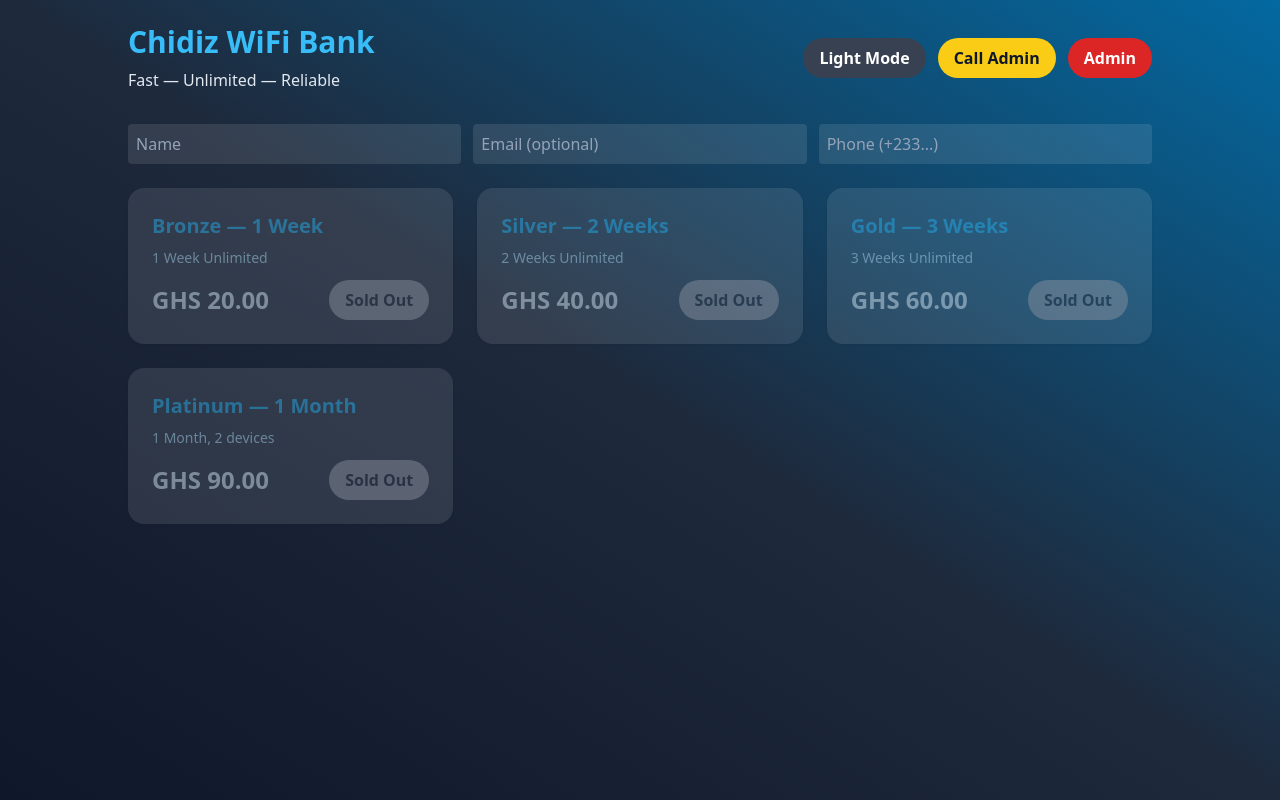
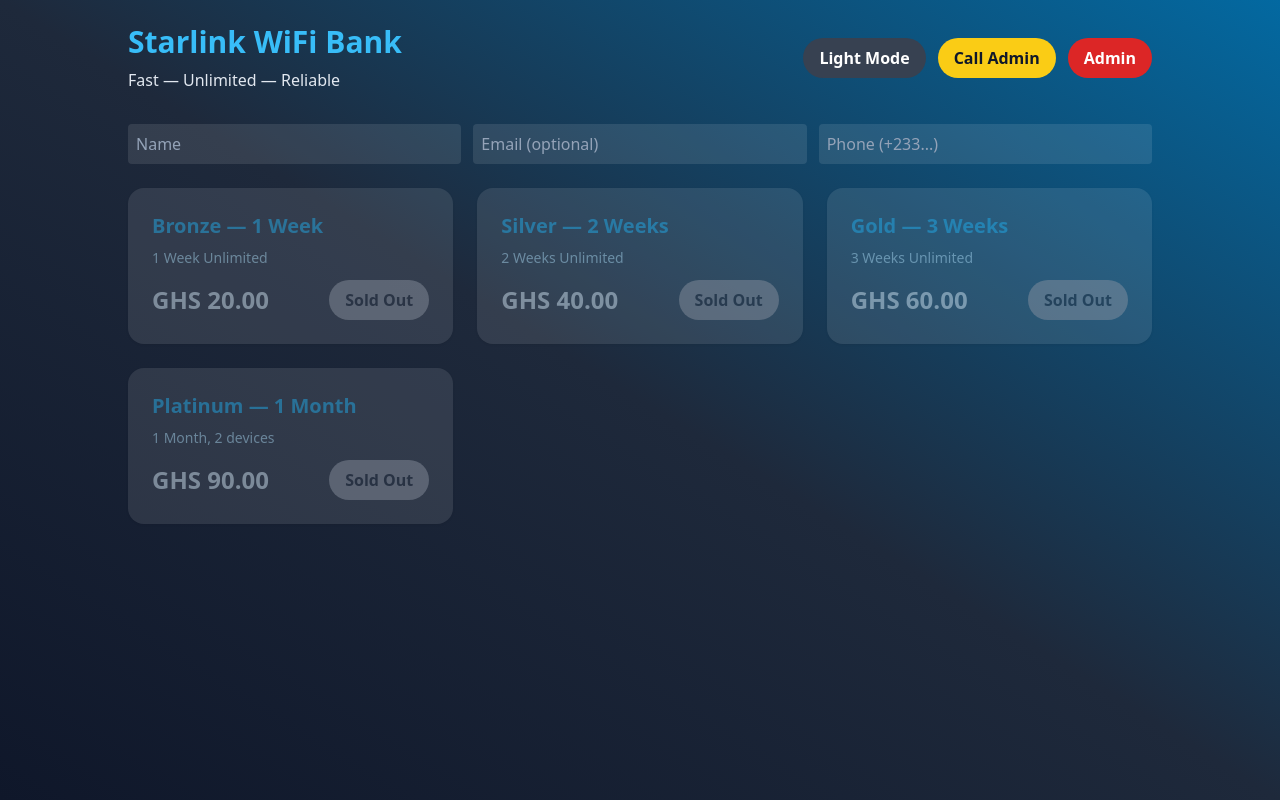
Before and after one commit to Kyekyeku-Tech/WifiBank, a React (Create React App) app: page / in a window 1280 px wide. Built offline with nearby package versions, Linux system fonts and the light colour scheme; no server answers; the database is empty.

Commit message:
Rename the Header

```diff
--- a/src/pages/ZionWifiBank.jsx
+++ b/src/pages/ZionWifiBank.jsx
@@ -57,7 +57,7 @@ export default function ZionWifiBank() {
   // PDF version
   const docPDF = new jsPDF();
   docPDF.setFontSize(18);
-  docPDF.text("Chidiz WiFi Bank – Access Ticket", 20, 20);
+  docPDF.text("Starlink WiFi Bank – Access Ticket", 20, 20);
 
   docPDF.setFontSize(12);
   docPDF.text(`Name: ${name}`, 20, 40);
@@ -81,7 +81,7 @@ export default function ZionWifiBank() {
 
   ctx.fillStyle = "white";
   ctx.font = "28px Arial";
-  ctx.fillText("Chidiz WiFi Bank Ticket", 150, 50);
+  ctx.fillText("Starlink WiFi Bank Ticket", 150, 50);
 
   ctx.font = "20px Arial";
   ctx.fillText(`Name: ${name}`, 50, 120);
@@ -116,7 +116,7 @@ export default function ZionWifiBank() {
     try {
       const handler = window.PaystackPop.setup({
         key: PAYSTACK_KEY,
-        email: email || "no-reply@zionwifi.com",
+        email: email || "no-reply@starlinkwifi.com",
         amount: Math.round(pkg.price * 100),
         currency: "GHS",
         metadata: {
@@ -220,7 +220,7 @@ export default function ZionWifiBank() {
         {/* Header */}
         <header className="mb-8 flex flex-col md:flex-row justify-between items-center gap-4">
           <div>
-            <h1 className={theme === "dark" ? "text-3xl font-bold text-sky-400 mb-2" : "text-3xl font-bold text-blue-600 mb-2"}>Chidiz WiFi Bank</h1>
+            <h1 className={theme === "dark" ? "text-3xl font-bold text-sky-400 mb-2" : "text-3xl font-bold text-blue-600 mb-2"}>Starlink WiFi Bank</h1>
             <p className={theme === "dark" ? "text-slate-200" : "text-gray-700"}>Fast — Unlimited — Reliable</p>
           </div>
 
```
